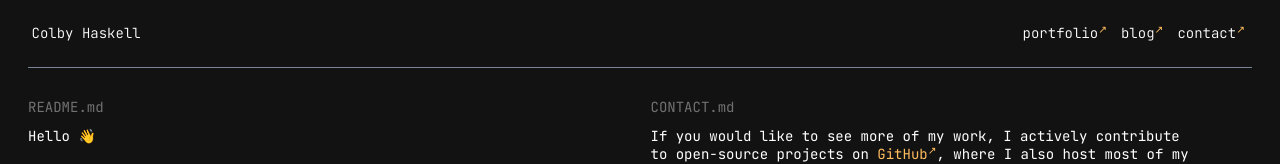
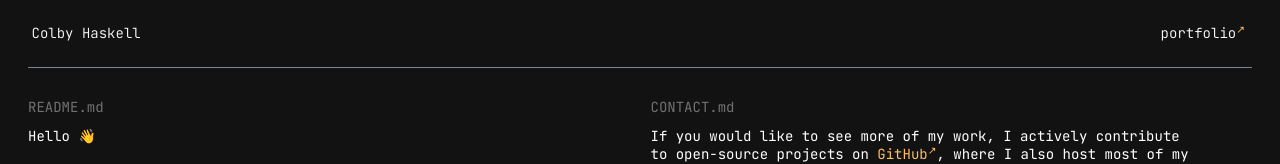
Before and after one commit to colbychaskell/colbychaskell.github.io, a React (Vite) app: page / in a window 1280 px wide. Shown: the top 164 px of the page. Built offline with nearby package versions, Linux system fonts and the light colour scheme.

Commit message:
Hide unimplemented navbar buttons

```diff
--- a/src/components/Navbar.tsx
+++ b/src/components/Navbar.tsx
@@ -34,8 +34,8 @@ const Navbar = (props: { isVisible: Boolean }) => {
         <a href="#" className="px-1 hover:text-[#ffbd5e] hover:bg-[#ffbd5e] hover:bg-opacity-10">Colby Haskell</a>
         <div className="sm:flex flex-row hidden">
           <NavbarLink text="portfolio" to="#portfolio" />
-          <NavbarLink text="blog" to="#blog" />
-          <NavbarLink text="contact" to="#contact" />
+          {/* <NavbarLink text="blog" to="#blog" /> */}
+          {/* <NavbarLink text="contact" to="#contact" /> */}
         </div>
       </div>
     </motion.nav>
--- a/src/components/Portfolio.tsx
+++ b/src/components/Portfolio.tsx
@@ -5,7 +5,6 @@ import { textVariant } from "../utils/motion";
 import NTT from '../assets/NTTBackground.png';
 import TrainIcon from '../assets/TrainIcon.png';
 import CesiumAstro from '../assets/Cesium.png';
-import Stars from '../assets/Stars.webp';
 import Draper from '../assets/Draper.png';
 import IPhone from "./mockup/iPhone";
 import BetterBrewsScreen from "../assets/BetterBrewsScreen.png"
```
